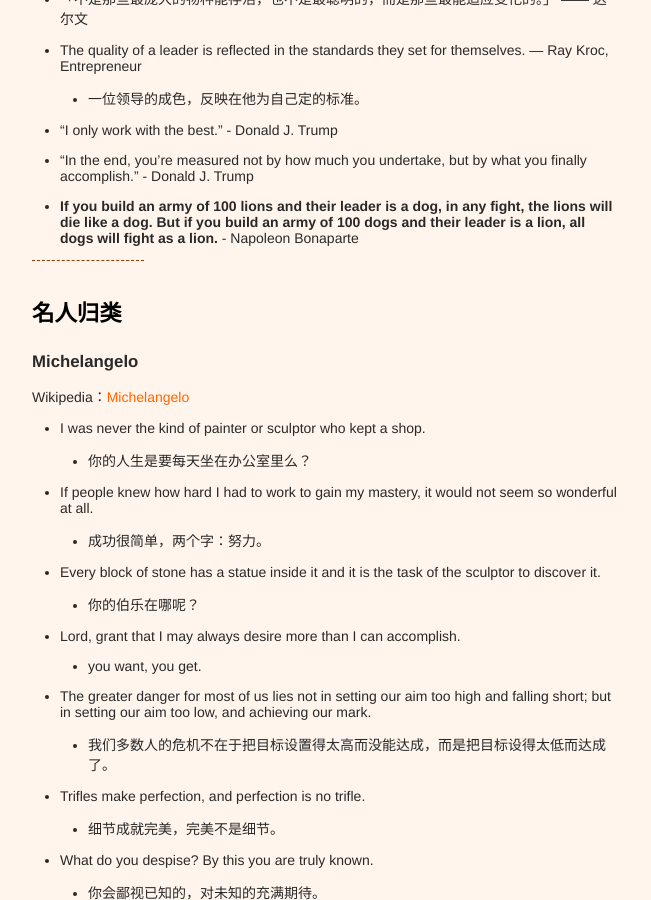
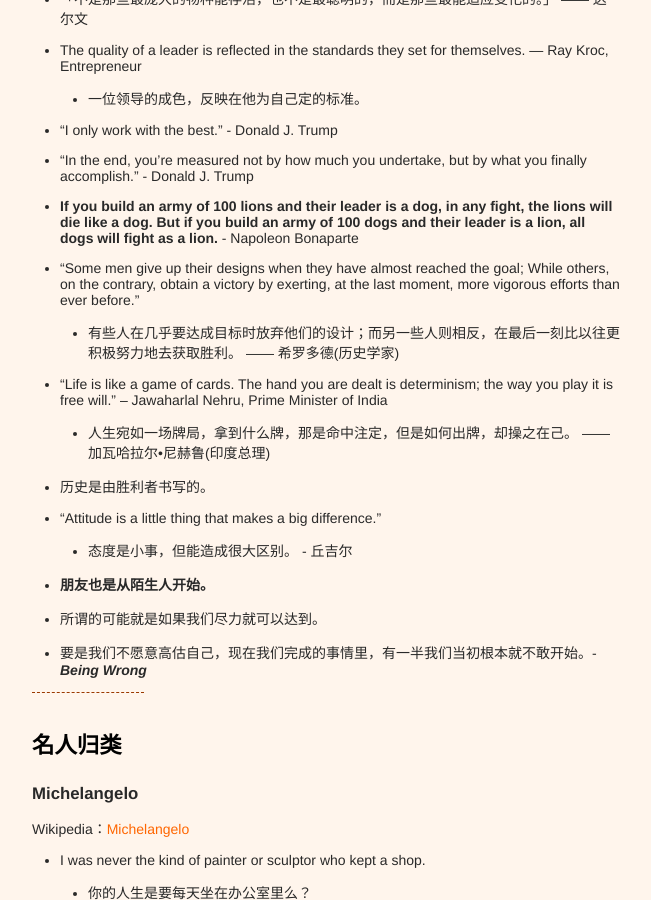
Before and after one commit to xianyuxmu/xianyuxmu.github.io, a Jekyll site: the page built from _posts/2017-06-17-chicken-soup.md, in a window 1280 px wide and 900 px high, scrolled down 8409 px. Shown: the whole window, without its empty margins (314-965 px from the left). Built offline with Jekyll 4.4.1, drawn with Linux system fonts in a browser that asks for light colours; comment, search, counter and statistics services are not loaded.

Commit message:
Reading & Chicken Soup

```diff
--- a/_posts/2017-06-17-chicken-soup.md
+++ b/_posts/2017-06-17-chicken-soup.md
@@ -228,6 +228,16 @@
 - "I only work with the best." - Donald J. Trump
 - "In the end, you're measured not by how much you undertake, but by what you finally accomplish." - Donald J. Trump
 - **If you build an army of 100 lions and their leader is a dog, in any fight, the lions will die like a dog. But if you build an army of 100 dogs and their leader is a lion, all dogs will fight as a lion.** - Napoleon Bonaparte
+- “Some men give up their designs when they have almost reached the goal; While others, on the contrary, obtain a victory by exerting, at the last moment, more vigorous efforts than ever before.”
+	- 有些人在几乎要达成目标时放弃他们的设计；而另一些人则相反，在最后一刻比以往更积极努力地去获取胜利。 —— 希罗多德(历史学家)
+- “Life is like a game of cards. The hand you are dealt is determinism; the way you play it is free will.” – Jawaharlal Nehru, Prime Minister of India
+	- 人生宛如一场牌局，拿到什么牌，那是命中注定，但是如何出牌，却操之在己。 —— 加瓦哈拉尔•尼赫鲁(印度总理)
+- 历史是由胜利者书写的。
+- "Attitude is a little thing that makes a big difference."
+	- 态度是小事，但能造成很大区别。 - 丘吉尔
+- **朋友也是从陌生人开始。**
+- 所谓的可能就是如果我们尽力就可以达到。
+- 要是我们不愿意高估自己，现在我们完成的事情里，有一半我们当初根本就不敢开始。- ***Being Wrong***
 
 
 
```
Also changed, not shown: _posts/2018-05-02-monthly-reading.md (+5 -0 lines).
